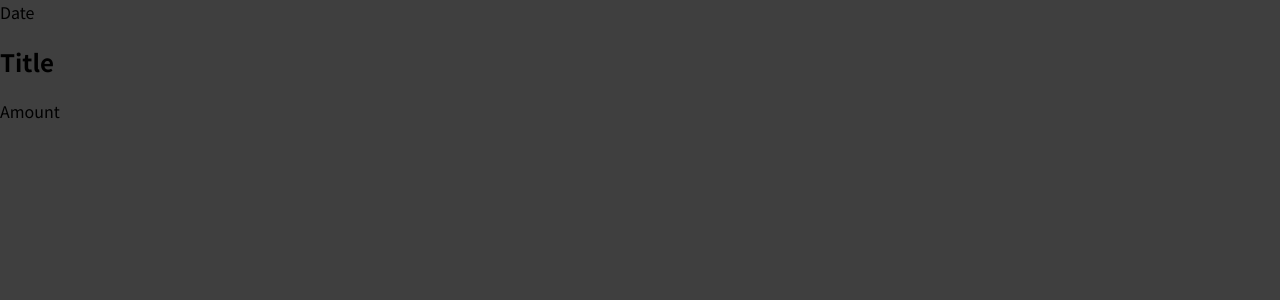
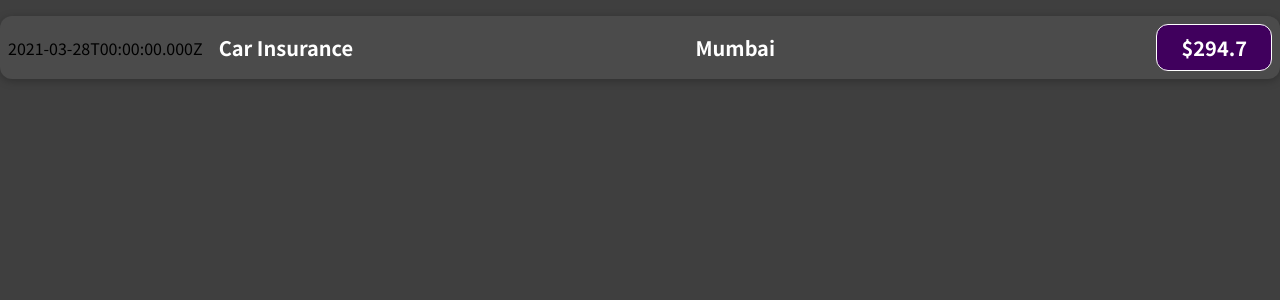
Before and after one commit to Chiragsharmaaa/starting-with-react, a JavaScript app: page / in a window 1280 px wide. Shown: the top 300 px of the page. Built offline with nearby package versions, Linux system fonts and the light colour scheme.

Commit message:
Added css & created/passed variables to components

```diff
--- /dev/null
+++ b/src/components/ExpenseItem.css
@@ -0,0 +1,56 @@
+.expense-item {
+  display: flex;
+  justify-content: space-between;
+  align-items: center;
+  box-shadow: 0 2px 8px rgba(0, 0, 0, 0.25);
+  padding: 0.5rem;
+  margin: 1rem 0;
+  border-radius: 12px;
+  background-color: #4b4b4b;
+}
+
+.expense-item__description {
+  display: flex;
+  flex-direction: column;
+  gap: 1rem;
+  align-items: flex-end;
+  flex-flow: column-reverse;
+  justify-content: flex-start;
+  flex: 1;
+}
+
+.expense-item h2 {
+  color: #3a3a3a;
+  font-size: 1rem;
+  flex: 1;
+  margin: 0 1rem;
+  color: white;
+}
+
+.expense-item__price {
+  font-size: 1rem;
+  font-weight: bold;
+  color: white;
+  background-color: #40005d;
+  border: 1px solid white;
+  padding: 0.5rem;
+  border-radius: 12px;
+}
+
+@media (min-width: 580px) {
+  .expense-item__description {
+    flex-direction: row;
+    align-items: center;
+    justify-content: flex-start;
+    flex: 1;
+  }
+
+  .expense-item__description h2 {
+    font-size: 1.25rem;
+  }
+
+  .expense-item__price {
+    font-size: 1.25rem;
+    padding: 0.5rem 1.5rem;
+  }
+}
--- a/src/components/ExpenseItem.js
+++ b/src/components/ExpenseItem.js
@@ -1,8 +1,16 @@
+import './ExpenseItem.css';
+
 function ExpenseItem() {
-    return (<div>
-        <div>Date</div>
-        <div><h2>Title</h2></div>
-        <div>Amount</div>
+    const expenseDate = new Date(2021, 2, 28);
+    const expenseTitle = 'Car Insurance';
+    const expenseAmount = 294.7;
+    const LocationOfExpenditure = 'Mumbai';
+
+    return (<div className='expense-item'>
+        <div>{expenseDate.toISOString()}</div>
+        <div className='expense-item__description'><h2>{expenseTitle}</h2></div>
+        <div className='expense-item__description'><h2>{LocationOfExpenditure}</h2></div>
+        <div className='expense-item__price'>${expenseAmount}</div>
     </div >)
 };
 
```
